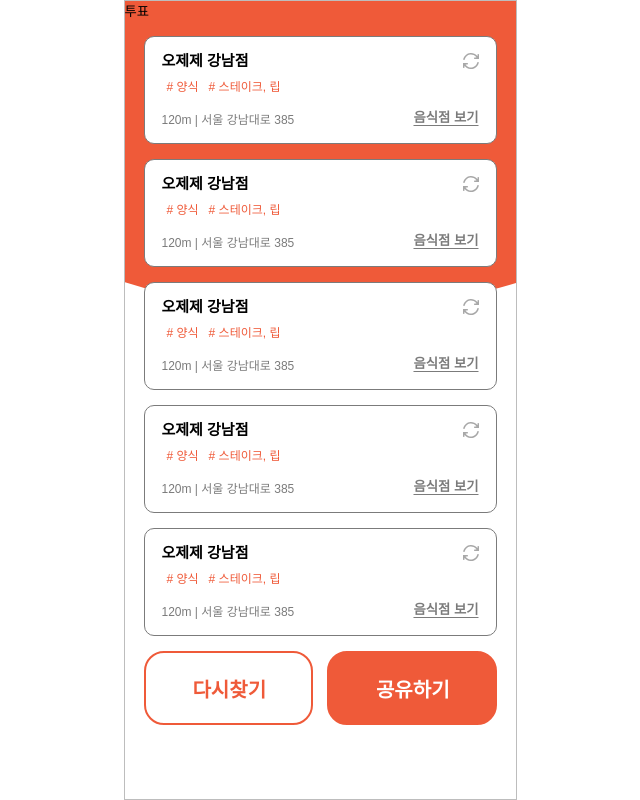
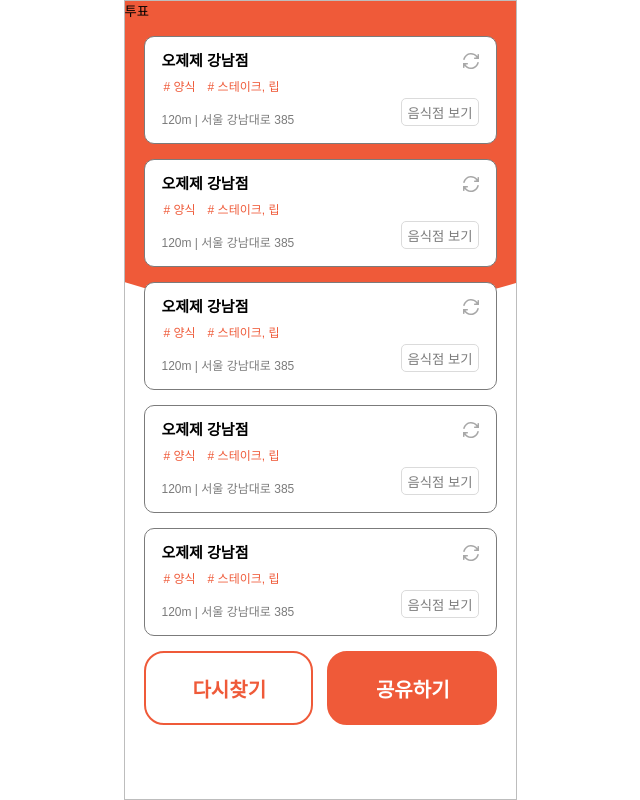
Before and after one commit to bringvotrevin/todays-menu-front, a React (Create React App) app: page /random-menu/1 in a window 1280 px wide. Shown: the whole page, without its empty margins (320-960 px from the left). Built offline with nearby package versions, Linux system fonts and the light colour scheme.

Commit message:
design: change MenuCard design and add font-weight medium variable (#13)

```diff
--- a/src/components/common/MenuCard/MenuCard.styled.ts
+++ b/src/components/common/MenuCard/MenuCard.styled.ts
@@ -1,6 +1,6 @@
 import { styled } from 'styled-components';
 
-const MenuList = styled.li`
+export const MenuList = styled.li`
   padding: 16px 17px 17px;
   background-color: #fff;
   border: 1px var(--color-sub-gray) solid;
@@ -9,26 +9,28 @@ const MenuList = styled.li`
   justify-content: space-between;
 `;
 
-const ButtonsDiv = styled.div`
+export const ButtonsDiv = styled.div`
   display: flex;
   flex-direction: column;
   justify-content: space-between;
   align-items: end;
 `;
 
-const RestaurantName = styled.strong`
+export const RestaurantName = styled.strong`
   font-weight: var(--font-semi-bold);
   font-size: var(--sm);
 `;
 
-const RestaurantTagsUl = styled.ul`
+export const RestaurantTagsUl = styled.ul`
   display: flex;
+  gap: 10px;
   align-items: center;
   margin: 5px 0 17px;
 `;
 
-const RestaurantTag = styled.p`
-  padding: 3px 5px;
+export const RestaurantTag = styled.p`
+  padding: 3px 0;
+  margin-left: 2px;
   border-radius: 5px;
   color: var(--color-sub-gray);
   font-size: var(--xs);
@@ -38,16 +40,16 @@ const RestaurantTag = styled.p`
   color: var(--color-main-orange);
 `;
 
-const RestaurantDistance = styled.p`
+export const RestaurantDistance = styled.p`
   color: var(--color-sub-gray);
   font-size: var(--xs);
 `;
 
-const RestaurantDetail = styled.button`
+export const RestaurantDetail = styled.button`
   color: var(--color-sub-gray);
-  font-weight: var(--font-bold);
-  text-decoration: underline;
-  text-underline-position: under;
+  font-weight: var(--font-medium);
+  font-weight: var(--font-regular);
+  border: 1px #dbdbdb solid;
+  padding: 4px 5px 3px;
+  border-radius: 5px;
 `;
-
-export { MenuList, ButtonsDiv, RestaurantName, RestaurantTagsUl, RestaurantTag, RestaurantDistance, RestaurantDetail };
--- a/src/pages/Vote/Vote.styled.ts
+++ b/src/pages/Vote/Vote.styled.ts
@@ -9,9 +9,7 @@ export const Layout = styled.div`
 `;
 
 export const Wrapper = styled.ul`
-  /* box-shadow: inset 0 0 0 10px red; */
   padding: 0 19px 0;
-  /* height: 95%; */
   display: flex;
   flex-direction: column;
   gap: 15px;
--- a/src/styles/GlobalStyle.js
+++ b/src/styles/GlobalStyle.js
@@ -19,6 +19,7 @@ export const GlobalStyle = createGlobalStyle`
     --font-bold: 700;
     --font-semi-bold: 600;
     --font-medium: 500;
+    --font-regular: 400;
 
     --xs: 12px;
     --sm: 15px;
```
